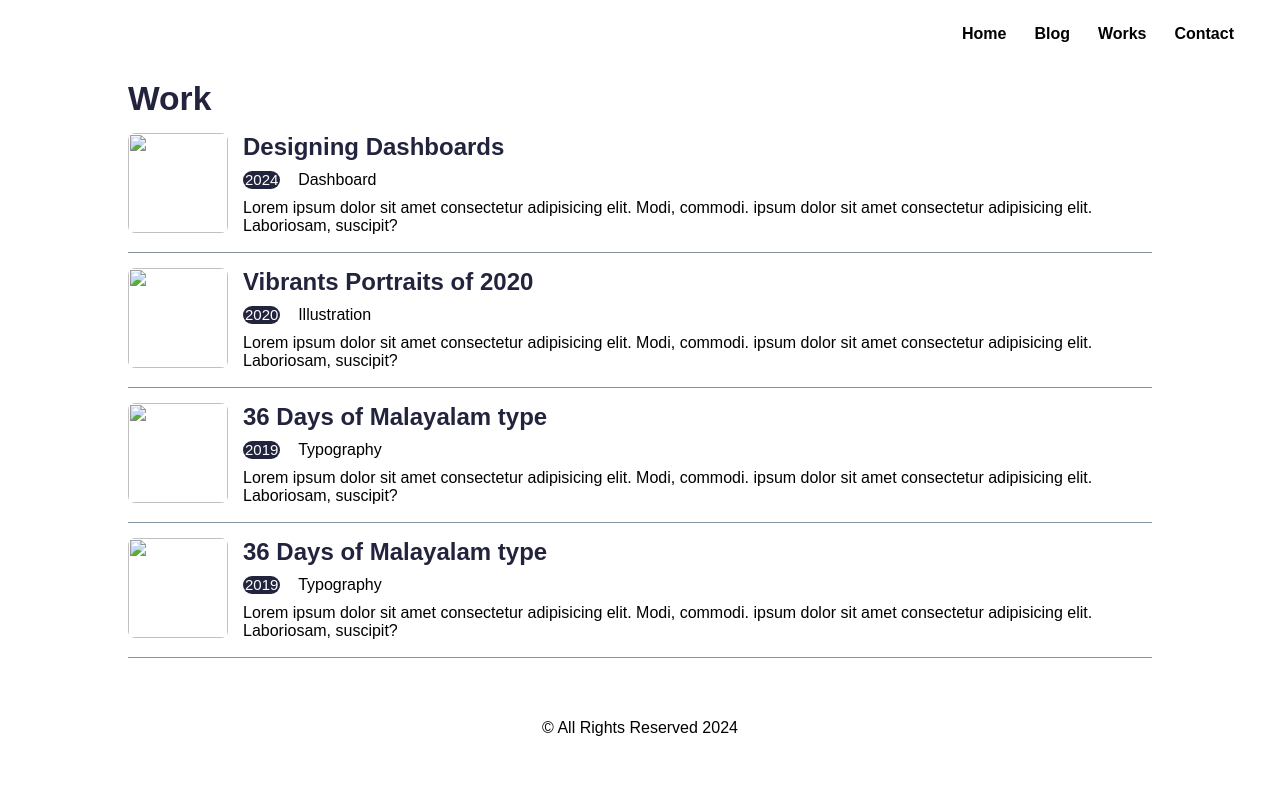
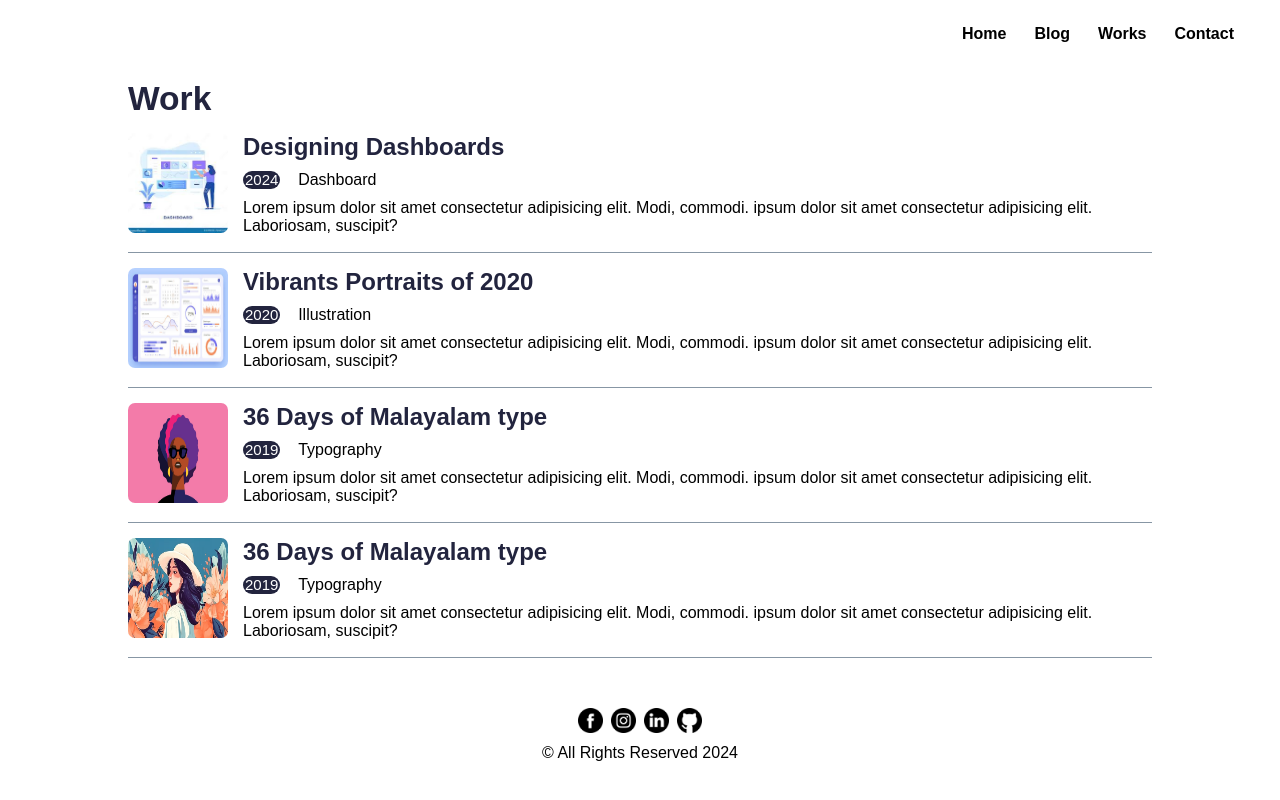
Before and after one commit to Arham5503/Project, a plain HTML site: page works.html in a window 1280 px wide. Drawn offline with Linux system fonts and the light colour scheme; the site is published under a folder, as on GitHub Pages, so addresses that start at the root find nothing.

Commit message:
works.html

```diff
--- a/works.html
+++ b/works.html
@@ -38,7 +38,7 @@
             <h1>Work</h1>
             <div class="blog-post">
                 <div class="blogchild">
-                    <img src="/Control-V (6).png" alt="">
+                    <img src="./Control-V (6).png" alt="">
                 </div>
                 <div class="blogchild">
                     <h2>Designing Dashboards</h2>
@@ -52,7 +52,7 @@
             </div>
             <div class="blog-post">
                 <div class="blogchild">
-                    <img src="/Control-V (5).png" alt="">
+                    <img src="./Control-V (5).png" alt="">
                 </div>
                 <div class="blogchild">
                     <h2>Vibrants Portraits of 2020</h2>
@@ -66,7 +66,7 @@
             </div>
             <div class="blog-post">
                 <div class="blogchild">
-                    <img src="/Control-V (2).png" alt="">
+                    <img src="./Control-V (2).png" alt="">
                 </div>
                 <div class="blogchild">
                     <h2>36 Days of Malayalam type</h2>
@@ -80,7 +80,7 @@
             </div>
             <div class="blog-post">
                 <div class="blogchild">
-                    <img src="/Control-V (4).png" alt="">
+                    <img src="./Control-V (4).png" alt="">
                 </div>
                 <div class="blogchild">
                     <h2>36 Days of Malayalam type</h2>
@@ -96,10 +96,10 @@
     </main>
     <footer>
         <div class="ico">
-            <img src="/facebook.png" alt="">
-            <img src="/instagram.png" alt="">
-            <img src="/linkedin.png" alt="">
-            <img src="/github.png" alt="">
+            <img src="./facebook.png" alt="">
+            <img src="./instagram.png" alt="">
+            <img src="./linkedin.png" alt="">
+            <img src="./github.png" alt="">
         </div>
         <p>&copy; All Rights Reserved 2024</p>
     </footer>
```
